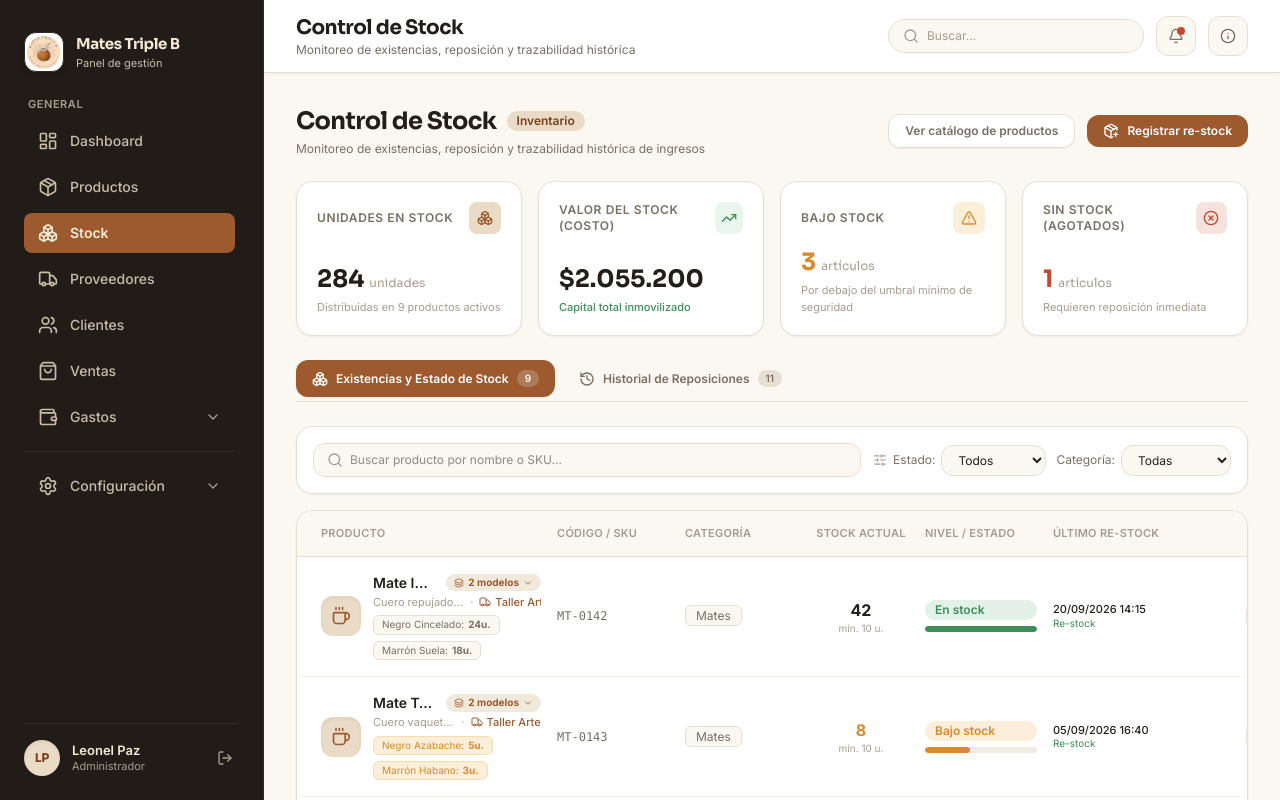
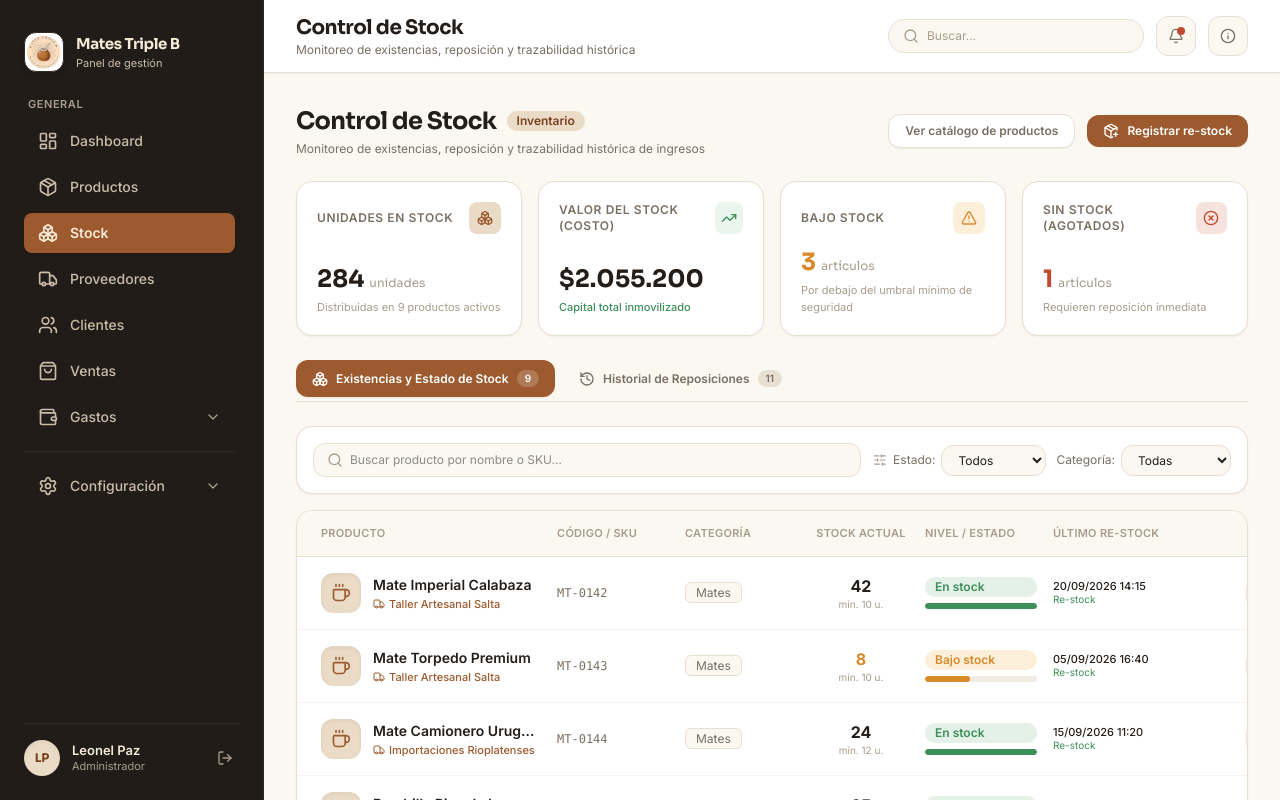
Before and after one commit to leopazgerez/m-3-b-admin, a Next.js app: page /stock in a window 1280 px wide. Built offline with nearby package versions, Linux system fonts and the light colour scheme.

Commit message:
arreglos vista de stock

```diff
--- a/src/app/(admin)/stock/StockContent.tsx
+++ b/src/app/(admin)/stock/StockContent.tsx
@@ -22,7 +22,6 @@ import {
   ArrowRight,
   Info,
   SlidersHorizontal,
-  ChevronDown,
   Layers,
 } from "lucide-react";
 import Link from "next/link";
@@ -60,15 +59,7 @@ export default function StockContent() {
   const [registerExpense, setRegisterExpense] = useState<boolean>(true);
   const [restockSuccessFeedback, setRestockSuccessFeedback] = useState<string | null>(null);
 
-  // Expanded products accordion in Existencias table
-  const [expandedProducts, setExpandedProducts] = useState<Record<string, boolean>>({});
 
-  const toggleExpand = (productId: string) => {
-    setExpandedProducts((prev) => ({
-      ...prev,
-      [productId]: !prev[productId],
-    }));
-  };
 
   // Auto-open modal if URL query parameter productId is provided
   useEffect(() => {
@@ -493,65 +484,14 @@ export default function StockContent() {
                                   <Coffee className="w-5 h-5" />
                                 </div>
                                 <div className="flex flex-col min-w-0 flex-1">
-                                  <div className="flex items-center gap-2">
-                                    <span className="font-semibold text-[#231E1A] truncate text-sm">
-                                      {p.name}
+                                  <span className="font-semibold text-[#231E1A] truncate text-sm">
+                                    {p.name}
+                                  </span>
+                                  {p.supplier && (
+                                    <span className="text-[11px] text-[#9C5A2E] font-medium truncate flex items-center gap-1 mt-0.5">
+                                      <Truck className="w-3 h-3 shrink-0" />
+                                      <span>{p.supplier}</span>
                                     </span>
-                                    {p.hasVariants && p.variants && p.variants.length > 0 && (
-                                      <button
-                                        type="button"
-                                        onClick={() => toggleExpand(p.id)}
-                                        className="inline-flex items-center gap-1 px-2 py-0.5 rounded-full bg-[#EADBC6]/60 hover:bg-[#EADBC6] text-[#9C5A2E] text-[10px] font-bold transition-colors cursor-pointer shrink-0"
-                                        title="Ver detalle de stock por modelo"
-                                      >
-                                        <Layers className="w-2.5 h-2.5" />
-                                        <span>{p.variants.length} modelos</span>
-                                        <ChevronDown
-                                          className={`w-2.5 h-2.5 transition-transform duration-200 ${
-                                            expandedProducts[p.id] ? "rotate-180" : ""
-                                          }`}
-                                        />
-                                      </button>
-                                    )}
-                                  </div>
-
-                                  <div className="flex items-center gap-1.5 text-[11px] text-[#A89C8C] truncate mt-0.5">
-                                    <span className="truncate">{p.subtitle}</span>
-                                    {p.supplier && (
-                                      <>
-                                        <span>·</span>
-                                        <span className="text-[#9C5A2E] font-medium truncate flex items-center gap-1">
-                                          <Truck className="w-3 h-3 shrink-0" />
-                                          {p.supplier}
-                                        </span>
-                                      </>
-                                    )}
-                                  </div>
-
-                                  {/* Models mini-chips preview */}
-                                  {p.hasVariants && p.variants && p.variants.length > 0 && (
-                                    <div className="flex items-center gap-1.5 mt-1.5 flex-wrap">
-                                      {p.variants.slice(0, 3).map((v) => (
-                                        <span
-                                          key={v.id}
-                                          className={`text-[10px] px-2 py-0.5 rounded-md border flex items-center gap-1 ${
-                                            v.stock === 0
-                                              ? "bg-[#F7E3DD] border-[#F2BDB3] text-[#C0492F]"
-                                              : v.stock <= (p.minStock || 10) / 2
-                                              ? "bg-[#FBEFD9] border-[#F4DCB0] text-[#D98A2B]"
-                                              : "bg-[#FBF8F2] border-[#E7DFD2] text-[#7A6F63]"
-                                          }`}
-                                        >
-                                          <span>{v.name}:</span>
-                                          <strong className="font-bold">{v.stock}u.</strong>
-                                        </span>
-                                      ))}
-                                      {p.variants.length > 3 && (
-                                        <span className="text-[10px] text-[#A89C8C] font-medium">
-                                          +{p.variants.length - 3} más
-                                        </span>
-                                      )}
-                                    </div>
                                   )}
                                 </div>
                               </div>
@@ -646,86 +586,6 @@ export default function StockContent() {
                                 </button>
                               </div>
                             </div>
-
-                            {/* Expandable Accordion Drawer for Models Stock */}
-                            {p.hasVariants && p.variants && p.variants.length > 0 && expandedProducts[p.id] && (
-                              <div className="bg-[#FAF7F2] border-t border-b border-[#E7DFD2]/70 px-6 py-3.5 pl-16 flex flex-col gap-2.5 transition-all">
-                                <div className="flex items-center justify-between">
-                                  <span className="text-[11px] font-bold text-[#7A6F63] uppercase tracking-wider flex items-center gap-1.5">
-                                    <Layers className="w-3.5 h-3.5 text-[#9C5A2E]" />
-                                    Modelos / Colores de {p.name} ({p.variants.length})
-                                  </span>
-                                  <span className="text-[11px] text-[#7A6F63]">
-                                    Suma total:{" "}
-                                    <strong className="text-[#231E1A] font-bold">{p.stock} unidades</strong>
-                                  </span>
-                                </div>
-
-                                <div className="bg-white rounded-xl border border-[#E7DFD2] overflow-hidden divide-y divide-[#F7F3EC] shadow-2xs">
-                                  {p.variants.map((v) => (
-                                    <div
-                                      key={v.id}
-                                      className="px-4 py-2.5 flex items-center justify-between text-xs hover:bg-[#FBF8F2]/60 transition-colors"
-                                    >
-                                      <div className="flex items-center gap-3">
-                                        <span className="w-2.5 h-2.5 rounded-full bg-[#9C5A2E] shrink-0" />
-                                        <div>
-                                          <span className="font-semibold text-[#231E1A]">{v.name}</span>
-                                          <span className="text-[10px] text-[#A89C8C] ml-2 font-mono">
-                                            Ref: {v.id}
-                                          </span>
-                                        </div>
-                                      </div>
-
-                                      <div className="flex items-center gap-6">
-                                        <span className="font-mono text-[11px] text-[#231E1A] bg-[#FBF8F2] px-2.5 py-1 rounded-md border border-[#E7DFD2]">
-                                          SKU: {v.sku}
-                                        </span>
-
-                                        <div className="flex items-center gap-2">
-                                          <span
-                                            className={`font-bold ${
-                                              v.stock === 0
-                                                ? "text-[#C0492F]"
-                                                : v.stock <= 5
-                                                ? "text-[#D98A2B]"
-                                                : "text-[#231E1A]"
-                                            }`}
-                                          >
-                                            {v.stock} u.
-                                          </span>
-                                          <Badge
-                                            variant={
-                                              v.stock === 0
-                                                ? "danger"
-                                                : v.stock <= 5
-                                                ? "warning"
-                                                : "success"
-                                            }
-                                          >
-                                            {v.stock === 0
-                                              ? "Agotado"
-                                              : v.stock <= 5
-                                              ? "Bajo stock"
-                                              : "En stock"}
-                                          </Badge>
-                                        </div>
-
-                                        <button
-                                          type="button"
-                                          onClick={() => openRestockModal(p, v.id)}
-                                          className="text-[#9C5A2E] hover:underline font-semibold text-xs flex items-center gap-1 cursor-pointer"
-                                          title={`Reponer existencias para modelo ${v.name}`}
-                                        >
-                                          <PackagePlus className="w-3.5 h-3.5" />
-                                          <span>Reponer modelo</span>
-                                        </button>
-                                      </div>
-                                    </div>
-                                  ))}
-                                </div>
-                              </div>
-                            )}
                           </div>
                         );
                       })
```
